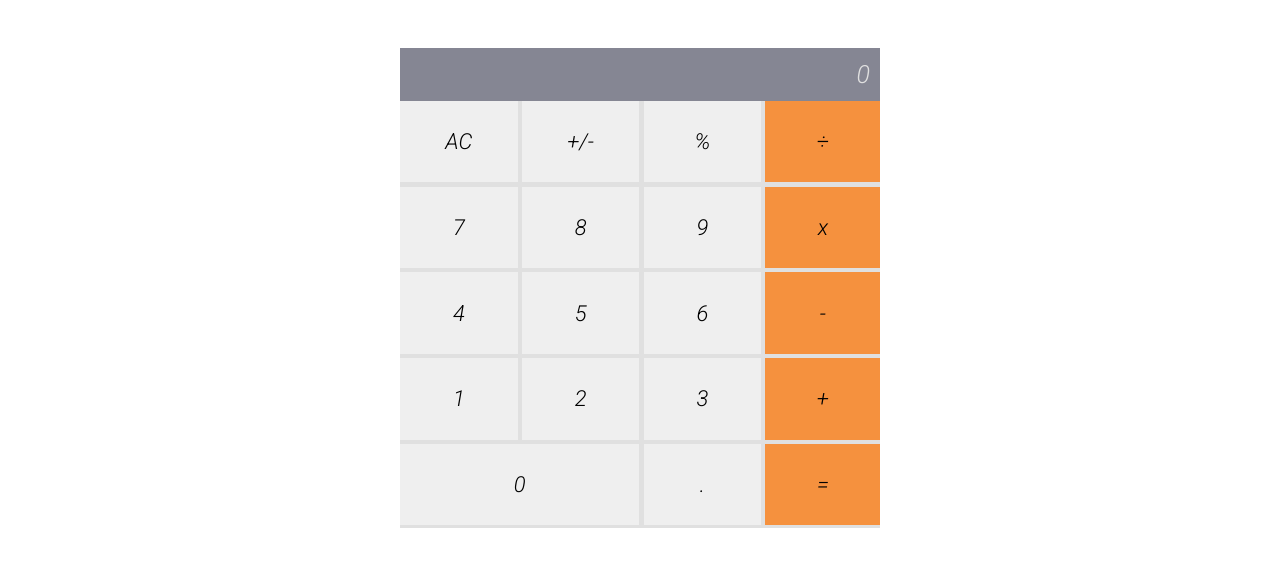
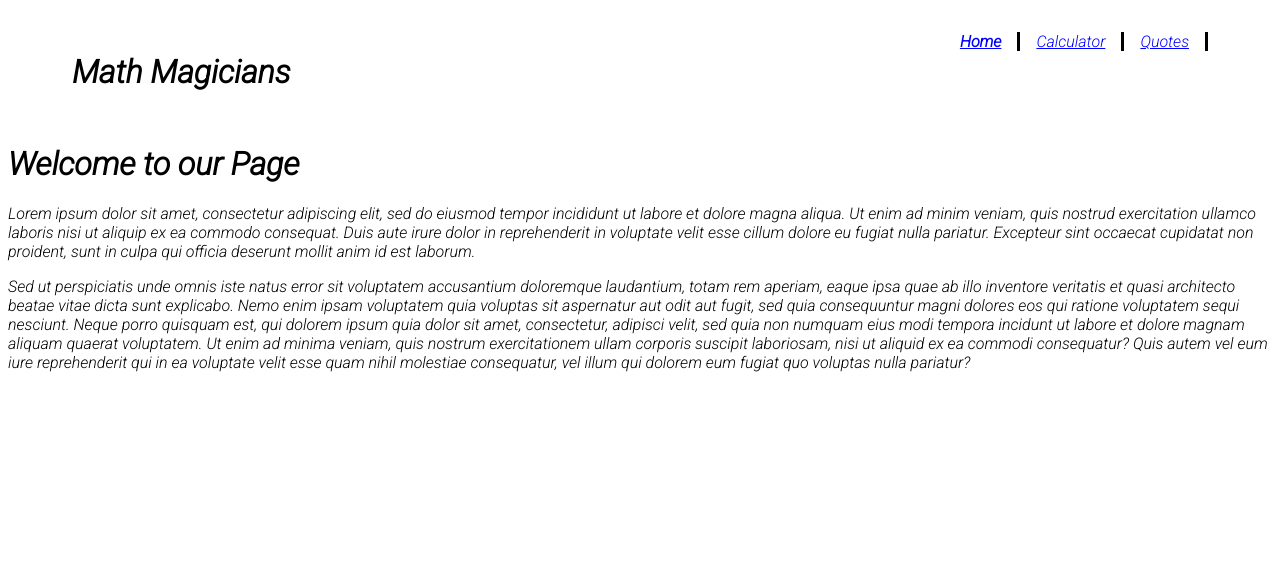
Before and after one commit to ahmedadel56/Calculator, a React (Create React App) app: page / in a window 1280 px wide. Shown: the top 566 px of the page. Built offline with nearby package versions, Linux system fonts and the light colour scheme.

Commit message:
Apply react routing to the entire App

```diff
--- a/package.json
+++ b/package.json
@@ -1,8 +1,8 @@
 {
-  "homepage": "https://ahmedadel56.github.io/Calculator",
   "name": "react-calculator",
   "version": "0.1.0",
   "private": true,
+  "homepage": "https://ahmedadel56.github.io/Calculator",
   "dependencies": {
     "@testing-library/jest-dom": "^5.14.1",
     "@testing-library/react": "^11.2.7",
@@ -10,6 +10,7 @@
     "big.js": "^6.1.1",
     "react": "^17.0.2",
     "react-dom": "^17.0.2",
+    "react-router-dom": "^5.3.0",
     "react-scripts": "4.0.3",
     "web-vitals": "^1.1.2"
   },
--- a/src/App.js
+++ b/src/App.js
@@ -1,13 +1,33 @@
 import React from 'react';
+import { BrowserRouter, Route, Switch } from 'react-router-dom';
+import Home from './pages/Home';
+import Quotes from './pages/Quotes';
 import './App.css';
 import Calculator from './components/Calculator';
+import Nav from './components/Nav';
 
 class App extends React.Component {
   render() {
     return (
-      <div className="App">
-        <Calculator />
-      </div>
+      <BrowserRouter>
+        <div>
+          <Nav />
+          <Switch>
+            <Route exact path="/">
+              <Home />
+            </Route>
+            <Route path="/calculator">
+              <div div className="App">
+                <Calculator />
+              </div>
+            </Route>
+            <Route path="/quotes">
+              <Quotes />
+            </Route>
+
+          </Switch>
+        </div>
+      </BrowserRouter>
     );
   }
 }
--- /dev/null
+++ b/src/components-style/Nav.css
@@ -0,0 +1,16 @@
+.headerContainer {
+  display: flex;
+  justify-content: space-between;
+  margin: 2rem 4rem;
+}
+
+.link {
+  padding-right: 1rem;
+  margin-left: 1rem;
+  border-right: 3px solid black;
+  color: blue;
+}
+
+.is-active {
+  font-weight: bold;
+}
--- /dev/null
+++ b/src/components/Nav.js
@@ -0,0 +1,22 @@
+import React from 'react';
+import { NavLink } from 'react-router-dom';
+import '../components-style/Nav.css';
+
+const Nav = () => (
+  <header className="headerContainer">
+    <h1>Math Magicians</h1>
+    <div>
+      <NavLink to="/" className="link" activeClassName="is-active" exact>
+        Home
+      </NavLink>
+      <NavLink to="/calculator" className="link" activeClassName="is-active">
+        Calculator
+      </NavLink>
+      <NavLink to="/quotes" className="link" activeClassName="is-active">
+        Quotes
+      </NavLink>
+    </div>
+  </header>
+);
+
+export default Nav;
--- /dev/null
+++ b/src/pages/Home.js
@@ -0,0 +1,37 @@
+import React from 'react';
+
+const Home = () => (
+  <div className="homeBody">
+    <h1>Welcome to our Page</h1>
+    <p className="homeP">
+      Lorem ipsum dolor sit amet, consectetur adipiscing elit,
+      sed do eiusmod tempor incididunt ut labore et dolore magna
+      aliqua. Ut enim ad minim veniam, quis nostrud exercitation
+      ullamco laboris nisi ut aliquip ex ea commodo consequat.
+      Duis aute irure dolor in reprehenderit in voluptate velit esse
+      cillum dolore eu fugiat nulla pariatur. Excepteur sint
+      occaecat cupidatat non proident, sunt in culpa qui officia deserunt
+      mollit anim id est laborum.
+    </p>
+
+    <p className="homeP">
+      Sed ut perspiciatis unde omnis iste natus error sit voluptatem
+      accusantium doloremque laudantium, totam rem aperiam, eaque ipsa
+      quae ab illo inventore veritatis
+      et quasi architecto beatae vitae dicta sunt explicabo. Nemo enim
+      ipsam voluptatem quia voluptas sit aspernatur
+      aut odit aut fugit, sed quia consequuntur magni dolores eos qui
+      ratione voluptatem sequi nesciunt. Neque porro quisquam est,
+      qui dolorem ipsum quia dolor sit amet, consectetur, adipisci velit,
+      sed quia non numquam eius modi tempora incidunt ut labore
+      et dolore magnam aliquam quaerat voluptatem. Ut enim ad minima veniam,
+      quis nostrum exercitationem ullam corporis suscipit
+      laboriosam, nisi ut aliquid ex ea commodi consequatur? Quis autem
+      vel eum iure reprehenderit qui in ea voluptate velit esse
+      quam nihil molestiae consequatur, vel illum qui dolorem eum fugiat quo
+      voluptas nulla pariatur?
+    </p>
+  </div>
+);
+
+export default Home;
--- /dev/null
+++ b/src/pages/Quotes.js
@@ -0,0 +1,12 @@
+import React from 'react';
+
+const Quotes = () => (
+  <div className="quotesBody">
+    <h2>
+      Mathematics is not about numbers, equations, computations,
+      or algorithms: it is about understanding. - William Paul Thurston
+    </h2>
+  </div>
+);
+
+export default Quotes;
```
Also changed, not shown: 1 other file (tests, documents, lock files or other folders).
